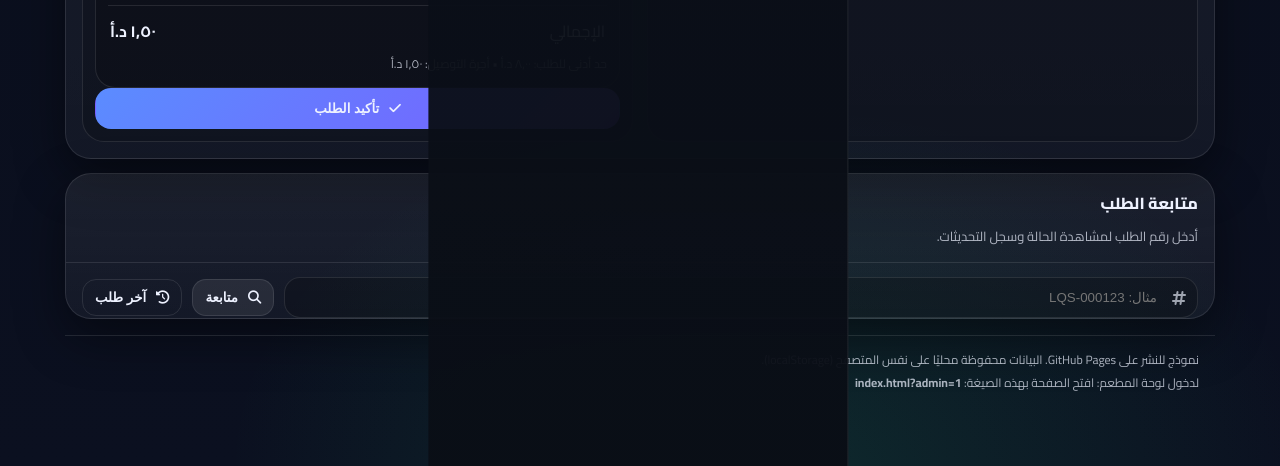
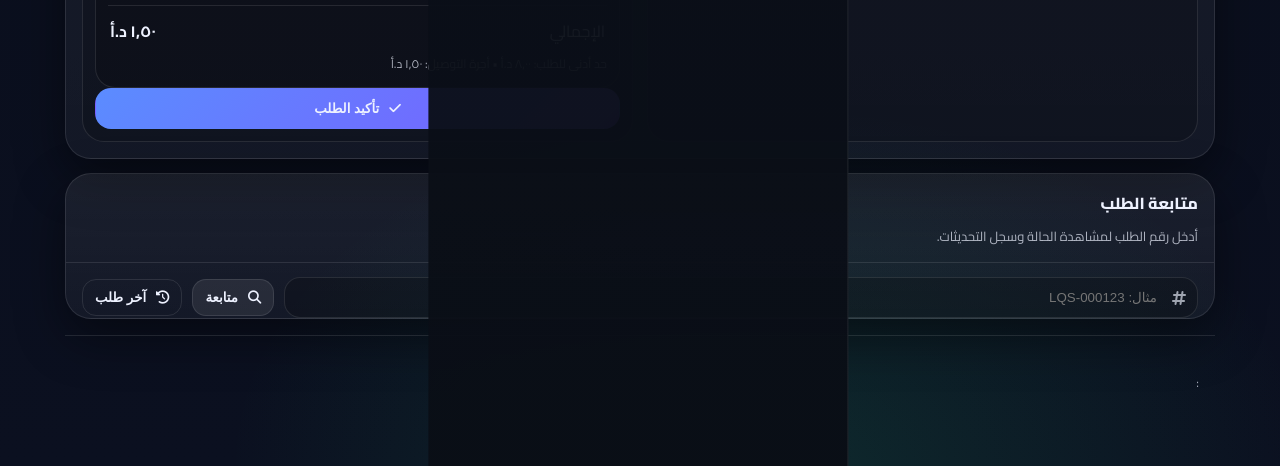
Before and after one commit to mohammeds736/Order-delivery-, a plain HTML site: page index.html in a window 1280 px wide. Shown: the part 2704-3170 px from the top of the page. Drawn offline with nearby package versions, Linux system fonts and the light colour scheme.

Commit message:
Update index.html

```diff
--- a/index.html
+++ b/index.html
@@ -221,9 +221,9 @@
 
     <footer class="footer">
       <div class="muted small">
-        نموذج للنشر على GitHub Pages. البيانات محفوظة محليًا على نفس المتصفح (localStorage).
+
         <br/>
-        لدخول لوحة المطعم: افتح الصفحة بهذه الصيغة: <strong>index.html?admin=1</strong>
+        : <strong></strong>
       </div>
     </footer>
   </main>
```
